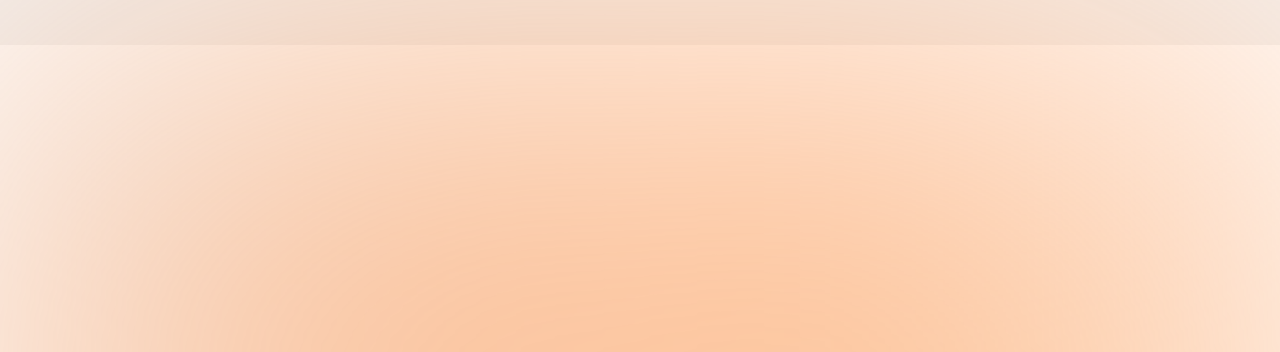
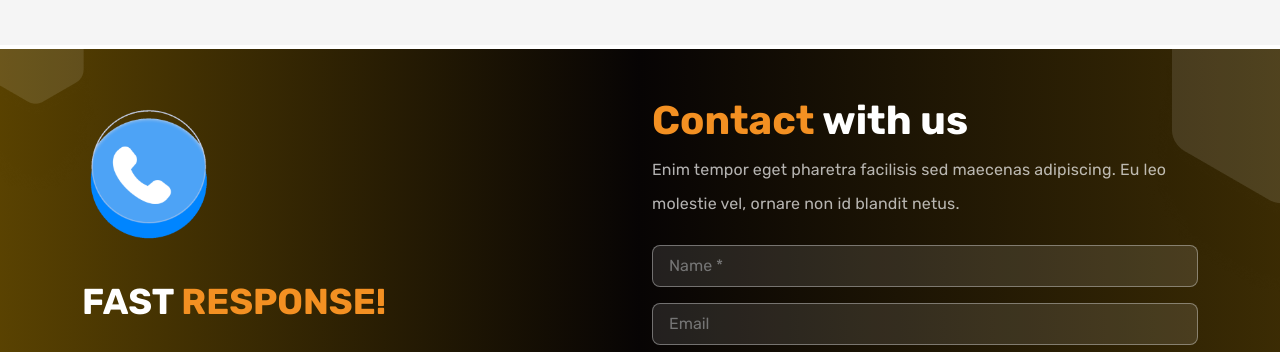
Before and after one commit to zjria/softwarezon, a plain HTML site: page index.html in a window 1280 px wide. Shown: the part 5394-5746 px from the top of the page. Drawn offline with nearby package versions, Linux system fonts and the light colour scheme.

Commit message:
some add now time 1.00

```diff
--- a/css/style.css
+++ b/css/style.css
@@ -322,8 +322,18 @@ a.nav-link.text-white.fw-medium {
 }
 
 .contact-us {
-    background: rgba(252, 129, 47, 0.53);
-    filter: blur(200px);
+    /* background-image: linear-gradient(to right bottom, rgba(255, 255, 255, 0.07) 0%, #00000021 0%), radial-gradient(81.16% 143.98% at 50% -5.92%, rgba(252, 129, 47, 0.53) 0%, rgb(0, 0, 0) 100%);
+    background-image: radial-gradient(rgba(252, 129, 47, 0.53)); */
+    /* Permalink - use to edit and share this gradient: https://colorzilla.com/gradient-editor/#febf01+1,000000+49,febf01+100 */
+    /* 252, 129, 47, 0.53 */
+    /* background: linear-gradient(to right, rgba(252, 129, 47, 0.53) 0%, rgba(0, 0, 0, 0.155) 1%, rgba(252, 129, 47, 0.53) 0%); */
+
+}
+
+.contact-us {
+    background-image: url(../images/Polygon\ 11\ \(1\).png), url(../images/Polygon\ 9.png), url(../images/Polygon\ 8.png), linear-gradient(to right, rgb(129 96 0) -24%, #070404 50%, rgb(132 99 3) 170%);
+    background-repeat: no-repeat;
+    background-position: left bottom, left top, right top;
 }
 
 .mb-1.input-field input, .mb-1.input-field textarea {
```
Also changed, not shown: images/Polygon 11 (1).png (added), images/Polygon 8.png (added), images/Polygon 9.png (added).
